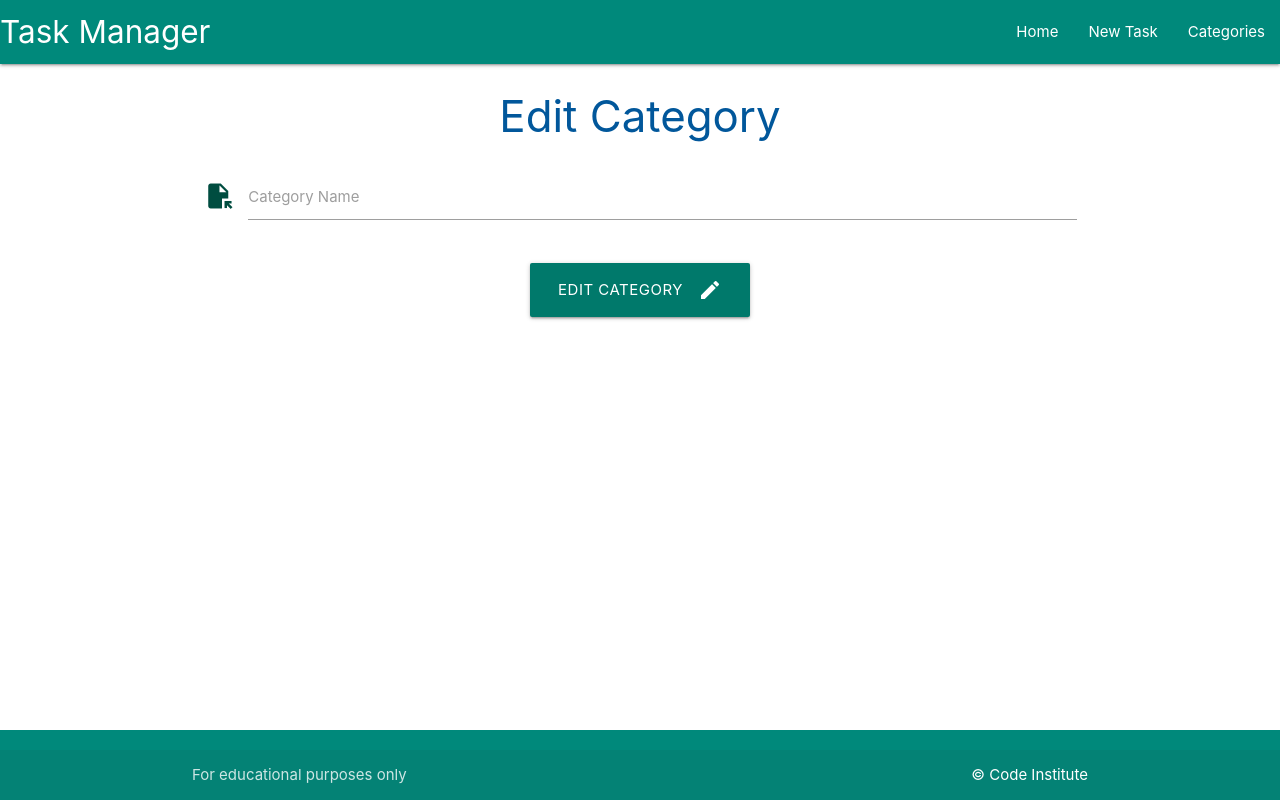
After one commit to anu1301/task-manager, a Flask app: template taskmanager/templates/edit_category.html in a window 1280 px wide. The commit adds this page. Run offline with Flask 2, Linux system fonts and the light colour scheme; the template is opened without the code that fills it, so the values that code supplies are empty.

Commit message:
Add edit category function in routes.py and wire this up to the edit button

```diff
--- a/taskmanager/templates/categories.html
+++ b/taskmanager/templates/categories.html
@@ -18,7 +18,7 @@
           <span class="card-title">{{ category.category_name }}</span>
         </div>
         <div class="card-action">
-          <a href="#" class="btn teal accent-3">Edit</a>
+          <a href="{{ url_for('edit_category', category_id=category.id) }}" class="btn teal accent-3">Edit</a>
           <a href="#" class="btn deep orange">Delete</a>
         </div>
       </div>
--- /dev/null
+++ b/taskmanager/templates/edit_category.html
@@ -0,0 +1,28 @@
+{% extends "base.html" %}
+{% block content %}
+
+<h3 class="light-blue-text text-darken-4 center-align">Edit Category</h3>
+
+<div class="row teal-text">
+    <form class="col s12" method="POST" action="{{ url_for('edit_category', category_id=category.id) }}">
+        <!--category_name-->
+        <div class="row">
+            <div class="input-field col s12">
+                <i class="material-icons prefix teal-text text-darken-4">file_open</i>
+                <input id="category_name" name="category_name" value="{{ category.category_name }}" minlength="3" maxlength="25" type="text" class="validate"
+                    required>
+                <label for="category_name">Category Name</label>
+            </div>
+        </div>
+        <!--submit button-->
+        <div class="row">
+            <div class="col s12 center-align">
+                <button type="submit" class="btn-large teal darken-2">
+                    Edit Category <i class="material-icons right">edit</i>
+                </button>
+            </div>
+        </div>
+    </form>
+</div>
+
+{% endblock %}
```
Also changed, not shown: taskmanager/routes.py (+10 -0 lines).
